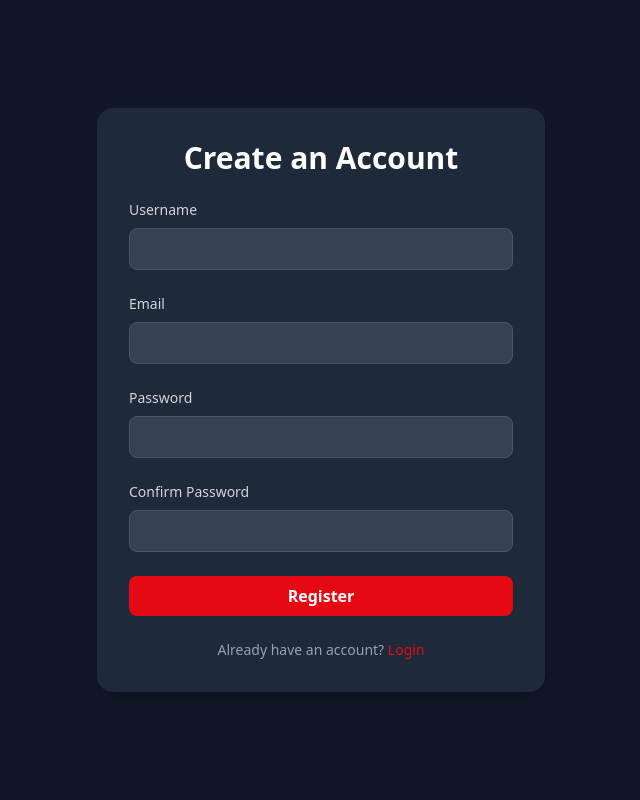
After one commit to Rajesh-K-C/movie_recommendation, a Django app: page /register/ in a window 1280 px wide. The commit adds this page. Shown: the whole page, without its empty margins (319-959 px from the left). Run offline with Django 5.2, Linux system fonts and the light colour scheme.

Commit message:
feat(auth): add login, register, and logout features with urls, views, forms, and templates

```diff
--- /dev/null
+++ b/core/forms.py
@@ -0,0 +1,26 @@
+import re
+from django import forms
+from django.contrib.auth.forms import UserCreationForm
+from django.contrib.auth.models import User
+from django.contrib.auth.forms import PasswordChangeForm
+from django.core.validators import MinLengthValidator
+
+class UserRegistrationForm(UserCreationForm):
+    email = forms.EmailField(required=True)
+    username = forms.CharField(
+        required=True,
+        validators=[MinLengthValidator(3)],
+        widget=forms.TextInput(attrs={'placeholder': 'Username'}),
+        help_text="Required. Minimum 3 characters. Letters, digits and @/./+/-/_ only.",
+    )
+
+    class Meta:
+        model = User
+        fields = ('username', 'email', 'password1', 'password2')
+
+    def save(self, commit=True):
+        user = super().save(commit=False)
+        user.email = self.cleaned_data['email']
+        if commit:
+            user.save()
+        return user
--- /dev/null
+++ b/core/templates/core/register.html
@@ -0,0 +1,59 @@
+{% extends 'base.html' %}
+{% load static %}
+{% block title %}
+  Register
+{% endblock %}
+{% block navbar %}
+
+{% endblock %}
+{% block content %}
+  <section class="bg-gray-900 text-white min-h-screen flex items-center justify-center">
+    <div class="w-full max-w-md bg-gray-800 p-8 rounded-2xl shadow-xl">
+      <h2 class="text-3xl font-bold mb-6 text-center">Create an Account</h2>
+
+      <form method="POST" class="space-y-6">
+        {% csrf_token %}
+        {% if form.non_field_errors %}
+          <div class="bg-red-600 text-white p-3 rounded mb-4 text-sm">{{ form.non_field_errors.0 }}</div>
+        {% endif %}
+        <div>
+          <label for="id_username" class="block mb-2 text-sm text-gray-300">Username</label>
+          <input type="text" name="username" id="id_username" value="{{ form.username.value|default:'' }}" class="w-full px-4 py-2 bg-gray-700 border border-gray-600 rounded-lg text-white" required />
+          {% if form.username.errors %}
+            <p class="text-red-400 text-sm mt-1">{{ form.username.errors.0 }}</p>
+          {% endif %}
+        </div>
+        <div>
+          <label for="id_email" class="block mb-2 text-sm text-gray-300">Email</label>
+          <input type="email" name="email" id="id_email" value="{{ form.email.value|default:'' }}" class="w-full px-4 py-2 bg-gray-700 border border-gray-600 rounded-lg text-white" required />
+          {% if form.email.errors %}
+            <p class="text-red-400 text-sm mt-1">{{ form.email.errors.0 }}</p>
+          {% endif %}
+        </div>
+        <div>
+          <label for="id_password1" class="block mb-2 text-sm text-gray-300">Password</label>
+          <input type="password" name="password1" id="id_password1" class="w-full px-4 py-2 bg-gray-700 border border-gray-600 rounded-lg text-white" required />
+          {% if form.password1.errors %}
+            <p class="text-red-400 text-sm mt-1">{{ form.password1.errors.0 }}</p>
+          {% endif %}
+        </div>
+        <div>
+          <label for="id_password2" class="block mb-2 text-sm text-gray-300">Confirm Password</label>
+          <input type="password" name="password2" id="id_password2" class="w-full px-4 py-2 bg-gray-700 border border-gray-600 rounded-lg text-white" required />
+          {% if form.password2.errors %}
+            <p class="text-red-400 text-sm mt-1">{{ form.password2.errors.0 }}</p>
+          {% endif %}
+        </div>
+
+        <button type="submit" class="w-full bg-primary hover:bg-red-700 transition px-4 py-2 rounded-lg font-semibold text-white">Register</button>
+      </form>
+
+      <div class="mt-6 text-center text-gray-400 text-sm">
+        Already have an account? <a href="{% url 'login' %}" class="text-primary hover:underline">Login</a>
+      </div>
+    </div>
+  </section>
+{% endblock %}
+{% block footer %}
+
+{% endblock %}
--- a/core/urls.py
+++ b/core/urls.py
@@ -1,6 +1,10 @@
 from django.urls import path
 from core import views
+from django.contrib.auth.views import LogoutView
 
 urlpatterns = [
     path("", views.home, name="home"),
+    path("register/", views.UserRegistrationView.as_view(), name="register"),
+    path('login/', views.CustomLoginView.as_view(), name='login'),
+    path('logout/', LogoutView.as_view(next_page="login"), name='logout'),
 ]
--- a/core/views.py
+++ b/core/views.py
@@ -1,9 +1,38 @@
-from django.shortcuts import render
+from django.shortcuts import render, redirect
 from movies.models import Movie
+from django.contrib.auth import login
+from .forms import UserRegistrationForm
+from django.views.generic import CreateView
+from django.contrib.auth.models import User
+from django.contrib.auth.decorators import login_required
 
+@login_required
 def home(request):
     recent_movies = Movie.objects.prefetch_related("language", "genres").order_by("-created_at")[:7]
     context = {
         "recent_movies": recent_movies
     }
     return render(request, "core/home.html", context)
+
+from django.contrib.auth.views import LoginView
+from django.shortcuts import redirect
+
+class CustomLoginView(LoginView):
+    template_name = 'core/login.html'
+
+    def dispatch(self, request, *args, **kwargs):
+        if request.user.is_authenticated:
+            return redirect('home')
+        return super().dispatch(request, *args, **kwargs)
+
+class UserRegistrationView(CreateView):
+    model = User
+    template_name = 'core/register.html'
+    form_class = UserRegistrationForm
+
+    def form_valid(self, form):
+        user = form.save(commit=False)
+        user.set_password(form.cleaned_data['password1'])
+        user.save()
+        login(self.request, user)
+        return redirect('home')
--- a/movie_recommendation/settings.py
+++ b/movie_recommendation/settings.py
@@ -132,3 +132,6 @@ MEDIA_ROOT = os.path.join(BASE_DIR, 'media')
 # https://docs.djangoproject.com/en/5.1/ref/settings/#default-auto-field
 
 DEFAULT_AUTO_FIELD = 'django.db.models.BigAutoField'
+
+LOGIN_URL = '/login'
+LOGIN_REDIRECT_URL = '/'
--- a/movies/views.py
+++ b/movies/views.py
@@ -2,8 +2,9 @@ from django.shortcuts import render
 from django.views import generic
 from movies.models import Movie
 from movie_recommendation.utils import format_minutes
+from django.contrib.auth.mixins import LoginRequiredMixin
 
-class WatchView(generic.DetailView):
+class WatchView(LoginRequiredMixin, generic.DetailView):
     model = Movie
     template_name = "movies/watch.html"
 
--- a/static/css/output.css
+++ b/static/css/output.css
@@ -8,17 +8,28 @@
     --font-serif: ui-serif, Georgia, Cambria, "Times New Roman", Times, serif;
     --font-mono: ui-monospace, SFMono-Regular, Menlo, Monaco, Consolas, "Liberation Mono",
       "Courier New", monospace;
+    --color-red-100: oklch(93.6% 0.032 17.717);
+    --color-red-200: oklch(88.5% 0.062 18.334);
+    --color-red-300: oklch(80.8% 0.114 19.571);
+    --color-red-400: oklch(70.4% 0.191 22.216);
     --color-red-500: oklch(63.7% 0.237 25.331);
     --color-red-600: oklch(57.7% 0.245 27.325);
     --color-red-700: oklch(50.5% 0.213 27.518);
+    --color-blue-400: oklch(70.7% 0.165 254.624);
+    --color-blue-500: oklch(62.3% 0.214 259.815);
+    --color-blue-600: oklch(54.6% 0.245 262.881);
+    --color-blue-700: oklch(48.8% 0.243 264.376);
+    --color-gray-200: oklch(92.8% 0.006 264.531);
     --color-gray-300: oklch(87.2% 0.01 258.338);
     --color-gray-400: oklch(70.7% 0.022 261.325);
+    --color-gray-600: oklch(44.6% 0.03 256.802);
     --color-gray-700: oklch(37.3% 0.034 259.733);
     --color-gray-800: oklch(27.8% 0.033 256.848);
     --color-gray-900: oklch(21% 0.034 264.665);
     --color-black: #000;
     --color-white: #fff;
     --spacing: 0.25rem;
+    --container-md: 28rem;
     --container-4xl: 56rem;
     --container-6xl: 72rem;
     --container-7xl: 80rem;
@@ -39,6 +50,7 @@
     --font-weight-bold: 700;
     --radius-lg: 0.5rem;
     --radius-xl: 0.75rem;
+    --radius-2xl: 1rem;
     --blur-sm: 8px;
     --blur-md: 12px;
     --aspect-video: 16 / 9;
@@ -241,6 +253,15 @@
   .mx-auto {
     margin-inline: auto;
   }
+  .my-8 {
+    margin-block: calc(var(--spacing) * 8);
+  }
+  .mt-1 {
+    margin-top: calc(var(--spacing) * 1);
+  }
+  .mt-6 {
+    margin-top: calc(var(--spacing) * 6);
+  }
   .mt-10 {
     margin-top: calc(var(--spacing) * 10);
   }
@@ -298,8 +319,14 @@
   .h-8 {
     height: calc(var(--spacing) * 8);
   }
+  .h-dvh {
+    height: 100dvh;
+  }
   .min-h-dvh {
     min-height: 100dvh;
+  }
+  .min-h-screen {
+    min-height: 100vh;
   }
   .w-4 {
     width: calc(var(--spacing) * 4);
@@ -327,6 +357,9 @@
   }
   .max-w-\[75rem\] {
     max-width: 75rem;
+  }
+  .max-w-md {
+    max-width: var(--container-md);
   }
   .min-w-40 {
     min-width: calc(var(--spacing) * 40);
@@ -393,6 +426,13 @@
   .gap-10 {
     gap: calc(var(--spacing) * 10);
   }
+  .space-y-6 {
+    :where(& > :not(:last-child)) {
+      --tw-space-y-reverse: 0;
+      margin-block-start: calc(calc(var(--spacing) * 6) * var(--tw-space-y-reverse));
+      margin-block-end: calc(calc(var(--spacing) * 6) * calc(1 - var(--tw-space-y-reverse)));
+    }
+  }
   .space-x-4 {
     :where(& > :not(:last-child)) {
       --tw-space-x-reverse: 0;
@@ -409,6 +449,9 @@
   .rounded {
     border-radius: 0.25rem;
   }
+  .rounded-2xl {
+    border-radius: var(--radius-2xl);
+  }
   .rounded-full {
     border-radius: calc(infinity * 1px);
   }
@@ -421,6 +464,12 @@
   .border {
     border-style: var(--tw-border-style);
     border-width: 1px;
+  }
+  .border-gray-200 {
+    border-color: var(--color-gray-200);
+  }
+  .border-gray-600 {
+    border-color: var(--color-gray-600);
   }
   .bg-black {
     background-color: var(--color-black);
@@ -471,8 +532,14 @@
   .object-center {
     object-position: center;
   }
+  .p-3 {
+    padding: calc(var(--spacing) * 3);
+  }
   .p-4 {
     padding: calc(var(--spacing) * 4);
+  }
+  .p-8 {
+    padding: calc(var(--spacing) * 8);
   }
   .px-3 {
     padding-inline: calc(var(--spacing) * 3);
@@ -567,6 +640,10 @@
   }
   .shadow-md {
     --tw-shadow: 0 4px 6px -1px var(--tw-shadow-color, rgb(0 0 0 / 0.1)), 0 2px 4px -2px var(--tw-shadow-color, rgb(0 0 0 / 0.1));
+    box-shadow: var(--tw-inset-shadow), var(--tw-inset-ring-shadow), var(--tw-ring-offset-shadow), var(--tw-ring-shadow), var(--tw-shadow);
+  }
+  .shadow-xl {
+    --tw-shadow: 0 20px 25px -5px var(--tw-shadow-color, rgb(0 0 0 / 0.1)), 0 8px 10px -6px var(--tw-shadow-color, rgb(0 0 0 / 0.1));
     box-shadow: var(--tw-inset-shadow), var(--tw-inset-ring-shadow), var(--tw-ring-offset-shadow), var(--tw-ring-shadow), var(--tw-shadow);
   }
   .ring-gray-800 {
@@ -832,6 +931,11 @@
 @property --tw-skew-y {
   syntax: "*";
   inherits: false;
+}
+@property --tw-space-y-reverse {
+  syntax: "*";
+  inherits: false;
+  initial-value: 0;
 }
 @property --tw-space-x-reverse {
   syntax: "*";
@@ -1025,6 +1129,7 @@
       --tw-rotate-z: initial;
       --tw-skew-x: initial;
       --tw-skew-y: initial;
+      --tw-space-y-reverse: 0;
       --tw-space-x-reverse: 0;
       --tw-border-style: solid;
       --tw-gradient-position: initial;
--- a/templates/includes/navbar.html
+++ b/templates/includes/navbar.html
@@ -20,7 +20,7 @@
         <a href="#" class="hover:text-primary transition">My List</a>
       </li>
       <li>
-        <form method="post" accept="#">
+        <form action="{% url 'logout' %}" method="post">
           {% csrf_token %}
           <button type="submit" class="hover:text-primary transition cursor-pointer">Logout</button>
         </form>
@@ -70,7 +70,7 @@
   <a href="#" class="hover:text-red-500">Popular</a>
   <a href="#" class="hover:text-red-500">Genres</a>
   <a href="#" class="hover:text-red-500">My List</a>
-  <form action="#" method="post">
+  <form action="{% url 'logout' %}" method="post">
     {% csrf_token %}
     <button type="submit" class="hover:text-red-500 cursor-pointer">Logout</button>
   </form>
```
Also changed, not shown: other parts of static/css/output.css (+43 -0 lines), core/templates/core/login.html (added, +51 -0 lines).
